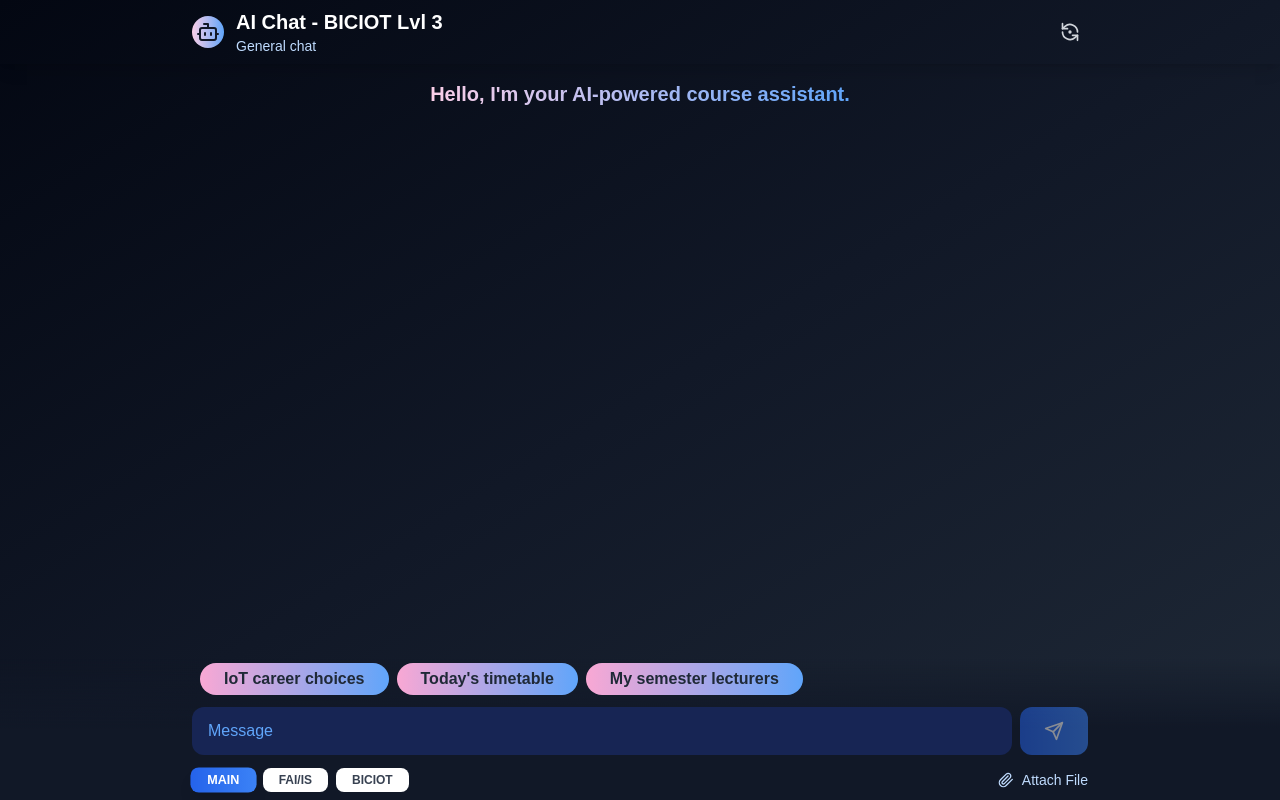
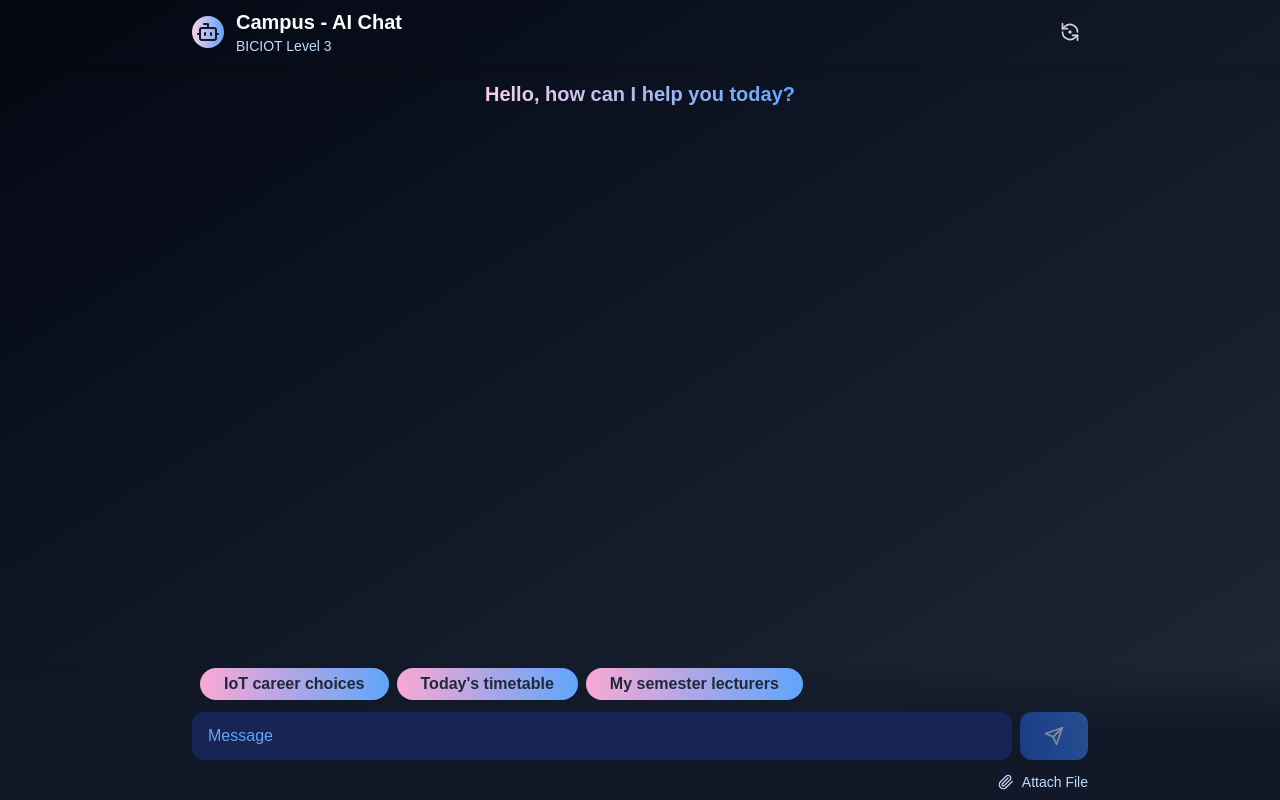
Before and after one commit to sbonelosth/iotchat, a React (Vite) app: page / in a window 1280 px wide. Built offline with nearby package versions, Linux system fonts and the light colour scheme; a web font is replaced by a local one.

Commit message:
Update title and improve user prompts; remove unused chat scope logic

```diff
--- a/index.html
+++ b/index.html
@@ -26,7 +26,7 @@
   <link rel="preconnect" href="https://fonts.gstatic.com" crossorigin>
   <link href="https://fonts.googleapis.com/css2?family=ABeeZee:ital@0;1&display=swap" rel="stylesheet">
   <meta name="viewport" content="width=device-width, initial-scale=1.0" />
-  <title>AI Chat: Information Systems, Internet of Things (IoT)</title>
+  <title>Campus AI - All The Answers In One Place</title>
 </head>
 
 <body>
--- a/src/components/AppBar.tsx
+++ b/src/components/AppBar.tsx
@@ -1,37 +1,18 @@
-import { useState, useEffect } from 'react';
 import { Bot, RefreshCcwDot } from 'lucide-react';
-import { useChat } from '../contexts/ChatContext';
 
 interface AppBarProps {
   onClearMessages: () => void;
 }
 
 export function AppBar({ onClearMessages }: AppBarProps) {
-  const { chatScope } = useChat();
-  const [contextLabel, setContextLabel] = useState<string>('Answering IoT course');
-
-  useEffect(() => {
-    switch (chatScope) {
-      case 'MAIN':
-        setContextLabel('General chat');
-        break;
-      case 'FAI/IS':
-        setContextLabel('Ask about your faculty and department');
-        break;
-      case 'BICIOT':
-        setContextLabel(`Ask about your IoT enrollment`);
-        break;
-    }
-  }, [chatScope]);
-
   return (
     <div className="sticky top-0 bg-transparent shadow-lg px-6 py-2 z-10 env(safe-area-inset-top)">
       <div className="max-w-4xl mx-auto flex justify-between items-center">
         <div className="flex items-center gap-3">
           <Bot className="w-8 h-8 text-gray-900 bg-gradient-to-r from-pink-200 to-blue-400 p-1 rounded-full" />
           <div>
-            <h1 className="text-md sm:text-xl font-bold text-white">AI Chat - BICIOT Lvl 3</h1>
-            <p className="text-blue-200 text-sm">{contextLabel}</p>
+            <h1 className="text-md sm:text-xl font-bold text-white">Campus - AI Chat</h1>
+            <p className="text-blue-200 text-sm">BICIOT Level 3</p>
           </div>
         </div>
         <button
--- a/src/components/InputArea.tsx
+++ b/src/components/InputArea.tsx
@@ -1,6 +1,6 @@
 import React, { useState, useRef, ChangeEvent, useEffect } from 'react';
 import { Send, Paperclip, X } from 'lucide-react';
-import { ChatScopeType, FileAttachment } from '../types';
+import { FileAttachment } from '../types';
 import { useChat } from '../contexts/ChatContext';
 import { Suggestions } from './Suggestions';
 
@@ -8,7 +8,7 @@ interface InputAreaProps {
   input: string;
   isResponseLoading: boolean;
   editingMessageId: string | null;
-  onSubmit: (e: React.FormEvent, context: ChatScopeType, attachment: FileAttachment | null) => void;
+  onSubmit: (e: React.FormEvent, attachment: FileAttachment | null) => void;
   onInputChange: (e: React.ChangeEvent<HTMLInputElement>) => void;
 }
 
@@ -25,23 +25,18 @@ export function InputArea({
   onSubmit,
   onInputChange,
 }: InputAreaProps) {
-  const { chatScope, setChatScope, sendQuestion } = useChat();
+  const { sendQuestion } = useChat();
   const [attachment, setAttachment] = useState<FileAttachment | null>(null);
   const [error, setError] = useState<string>('');
   const fileInputRef = useRef<HTMLInputElement>(null);
 
   const handleSubmit = (e: React.FormEvent) => {
     e.preventDefault();
-    onSubmit(e, chatScope, attachment);
+    onSubmit(e, attachment);
     setAttachment(null);
     if (fileInputRef.current) {
       fileInputRef.current.value = '';
     }
-  };
-
-  const handleContextChange = (e: ChangeEvent<HTMLInputElement>) => {
-    setChatScope(e.target.value as ChatScopeType);
-    localStorage.setItem('selectedContext', e.target.value);
   };
 
   const handleFileSelect = (e: ChangeEvent<HTMLInputElement>) => {
@@ -71,7 +66,7 @@ export function InputArea({
   };
 
   const handleSuggestionClick = (question: string) => {
-    sendQuestion(question, 'MAIN', null);
+    sendQuestion(question, null);
   };
 
   const removeAttachment: () => void = () => {
@@ -80,10 +75,6 @@ export function InputArea({
       fileInputRef.current.value = '';
     }
   };
-
-  useEffect(() => {
-    setChatScope(localStorage.getItem('selectedContext') as ChatScopeType || 'MAIN');
-  }, []);
 
   return (
     <div className="fixed bottom-0 left-0 right-0 bg-gradient-to-t from-gray-900 via-gray-900 to-transparent p-2 pt-1">
@@ -128,35 +119,7 @@ export function InputArea({
 
           <div className="flex items-center justify-between">
             <div className="flex items-center gap-2">
-              {(['MAIN', 'FAI/IS', 'BICIOT'] as const).map((context) => (
-                <label
-                  key={context}
-                  className="relative"
-                >
-                  <input
-                    type="radio"
-                    name="context"
-                    value={context}
-                    checked={chatScope === context}
-                    onChange={handleContextChange}
-                    className="absolute opacity-0 w-0 h-0"
-                  />
-                  <span
-                    className={`
-                      inline-block px-4 py-1 rounded-lg text-xs font-bold
-                      transition-all duration-200 cursor-pointer
-                      ${chatScope === context
-                        ? 'bg-gradient-to-r from-blue-600 to-blue-500 text-white shadow-lg scale-105'
-                        : 'bg-white text-gray-700 hover:bg-gray-100'
-                      }
-                    `}
-                  >
-                    {context}
-                  </span>
-                </label>
-              ))}
             </div>
-
             <div>
               <input
                 ref={fileInputRef}
--- a/src/components/MessageList.tsx
+++ b/src/components/MessageList.tsx
@@ -34,7 +34,7 @@ export function MessageList({ messages, onRetry, onEdit, isResponseLoading }: Me
   return (
     <div ref={chatAreaRef} style={{ height: `calc(${viewportHeight}px - 64px)` }} className="flex flex-col gap-2 p-4 pb-[145px] overflow-y-auto">
       <div className="flex justify-center">
-        <p className="text-xl text-center text-transparent bg-clip-text bg-gradient-to-r from-pink-200 to-blue-400 font-bold">Hello, I'm your AI-powered course assistant.</p>
+        <p className="text-xl text-center text-transparent bg-clip-text bg-gradient-to-r from-pink-200 to-blue-400 font-bold">Hello, how can I help you today?</p>
       </div>
       {messages.map((message) => (
         <MessageItem
--- a/src/contexts/ChatContext.tsx
+++ b/src/contexts/ChatContext.tsx
@@ -1,5 +1,5 @@
 import React, { createContext, useContext, useEffect, useState } from 'react';
-import { ChatContextType, ChatScopeType, Message, FileAttachment } from '../types';
+import { ChatContextType, Message, FileAttachment } from '../types';
 
 export const ChatContext = createContext<ChatContextType | undefined>(undefined);
 
@@ -8,18 +8,10 @@ const STORAGE_KEY = import.meta.env.VITE_HISTORY;
 const MAX_STORAGE_SIZE = 5 * 1024 * 1024; // 5MB limit
 
 export function ChatProvider({ children }: { children: React.ReactNode }) {
-    const [chatScope, setChatScope] = useState<ChatScopeType>('MAIN');
     const [messages, setMessages] = useState<Message[]>([]);
     const [input, setInput] = useState('');
     const [isResponseLoading, setIsResponseLoading] = useState(false);
     const [editingMessageId, setEditingMessageId] = useState<string | null>(null);
-
-    useEffect(() => {
-        const storedContext = localStorage.getItem('selectedContext');
-        if (storedContext) {
-            setChatScope(storedContext as ChatScopeType);
-        }
-    }, []);
 
     // Load messages from localStorage on initial render
     useEffect(() => {
@@ -76,7 +68,6 @@ export function ChatProvider({ children }: { children: React.ReactNode }) {
 
     const sendQuestion = async (
         text: string,
-        chatScope: ChatScopeType,
         attachment: FileAttachment | null,
         messageId?: string
     ) => {
@@ -102,8 +93,7 @@ export function ChatProvider({ children }: { children: React.ReactNode }) {
 
         try {
             const formData = new FormData();
-            formData.append('question', text);
-            formData.append('chat_scope', chatScope);
+            formData.append('question', `BICIOT LEVEL 3: ${text}`);
             formData.append('history', JSON.stringify(messages));
             formData.append('now', new Date().toDateString());
 
@@ -146,16 +136,15 @@ export function ChatProvider({ children }: { children: React.ReactNode }) {
 
     const handleSendQuestion = async (
         e: React.FormEvent,
-        chatScope: ChatScopeType,
         attachment: FileAttachment | null
     ) => {
         e.preventDefault();
         if (!input.trim()) return;
 
         if (editingMessageId) {
-            await handleSendEdit(e, chatScope, attachment);
+            await handleSendEdit(e, attachment);
         } else {
-            await sendQuestion(input, chatScope, attachment);
+            await sendQuestion(input, attachment);
         }
     };
 
@@ -163,7 +152,7 @@ export function ChatProvider({ children }: { children: React.ReactNode }) {
         const messageIndex = messages.findIndex(m => m.id === message.id);
         if (messageIndex !== -1) {
             setMessages(prev => prev.slice(0, messageIndex));
-            await sendQuestion(message.text, 'MAIN', null);
+            await sendQuestion(message.text, null);
         }
     };
 
@@ -174,7 +163,6 @@ export function ChatProvider({ children }: { children: React.ReactNode }) {
 
     const handleSendEdit = async (
         e: React.FormEvent,
-        chatScope: ChatScopeType,
         attachment: FileAttachment | null
     ) => {
         e.preventDefault();
@@ -183,7 +171,7 @@ export function ChatProvider({ children }: { children: React.ReactNode }) {
         const messageIndex = messages.findIndex(m => m.id === editingMessageId);
         if (messageIndex !== -1) {
             setMessages(prev => prev.slice(0, messageIndex));
-            await sendQuestion(input, chatScope, attachment);
+            await sendQuestion(input, attachment);
         }
 
         setEditingMessageId(null);
@@ -196,7 +184,7 @@ export function ChatProvider({ children }: { children: React.ReactNode }) {
 
 
     return (
-        <ChatContext.Provider value={{ chatScope, setChatScope, messages, setMessages, input, setInput, isResponseLoading, setIsResponseLoading, editingMessageId, setEditingMessageId, sendQuestion, handleSendQuestion, handleRetry, handleEditQuestion, handleSendEdit, handleClearMessages }}>
+        <ChatContext.Provider value={{ messages, setMessages, input, setInput, isResponseLoading, setIsResponseLoading, editingMessageId, setEditingMessageId, sendQuestion, handleSendQuestion, handleRetry, handleEditQuestion, handleSendEdit, handleClearMessages }}>
             {children}
         </ChatContext.Provider>
     );
```
Also changed, not shown: src/types.ts (+3 -7 lines), vite.config.ts.timestamp-1740838520374-b0a3c01208229.mjs (added, +13 -0 lines), 1 other file (tests, documents, lock files or other folders).
